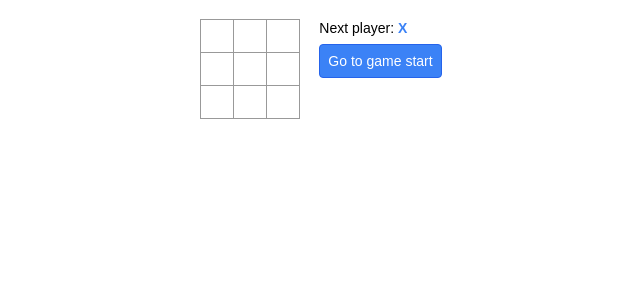
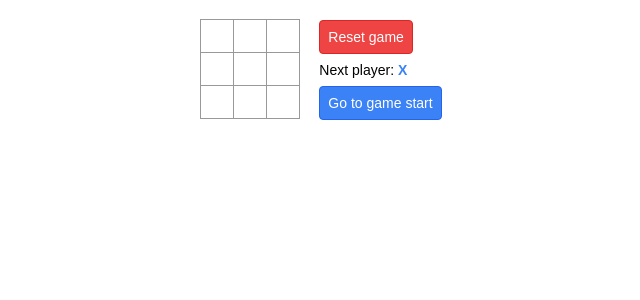
Before and after one commit to aryen-ajio/tiktaktoe, a React (Create React App) app: page / in a window 1280 px wide. Shown: the top 300 px of the page, without its empty margins (319-959 px from the left). Built offline with nearby package versions, Linux system fonts and the light colour scheme; the HTML template or start-up script is replaced by a standard one.

Commit message:
Added reset game button

```diff
--- a/src/App.js
+++ b/src/App.js
@@ -17,6 +17,7 @@ const calculateWinner = (squares) => {
   for (let i = 0; i < lines.length; i++) {
     const [a, b, c] = lines[i];
     if (squares[a] && squares[a] === squares[b] && squares[a] === squares[c]) {
+      console.log(squares[a]);
       return squares[a];
     }
   }
@@ -33,6 +34,12 @@ const App = () => {
   ]);
   const [stepNumber, setStepNumber] = useState(0);
   const [xIsNext, setXIsNext] = useState(true);
+
+  const resetGame = () => {
+    setHistory([{squares: Array(9).fill(null)}]);
+    setStepNumber(0);
+    setXIsNext(true);
+  }
 
   const handleClick = (i) => {
     const tempHistory = history.slice(0, stepNumber + 1);
@@ -69,7 +76,7 @@ const App = () => {
 
   let status;
   if (winner) {
-    status = <p>Winner: {winner === "x" ? <span className="text-blue-500 font-bold">X</span> : <span className="text-red-500 font-bold">O</span>}</p>;
+    status = <p>Winner: {winner === "X" ? <span className="text-blue-500 font-bold">X</span> : <span className="text-red-500 font-bold">O</span>}</p>;
   } else {
     status = <p>Next player: {xIsNext ? <span className="text-blue-500 font-bold">X</span> : <span className="text-red-500 font-bold">O</span>}</p>;
   }
@@ -84,6 +91,7 @@ const App = () => {
           />
         </div>
         <div className="game-info">
+          <button className="text-white bg-red-500 p-2 border border-red-600 rounded mb-2" onClick={resetGame}>Reset game</button>
           <div className="mb-2">{status}</div>
           <ol>{moves}</ol>
         </div>
```
